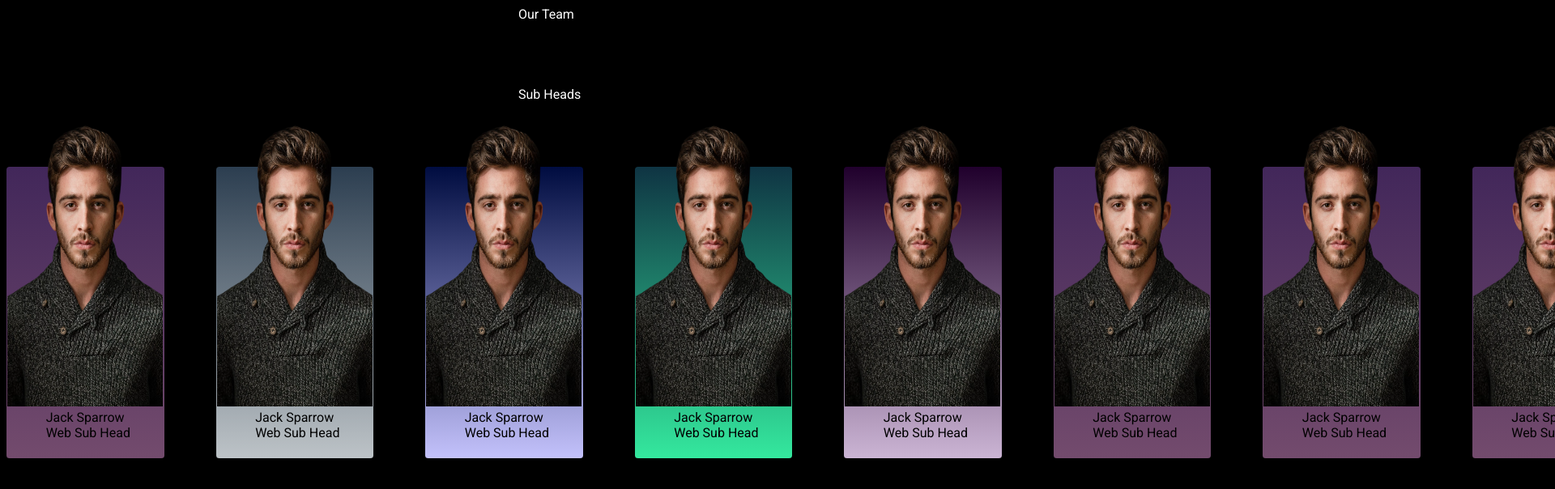
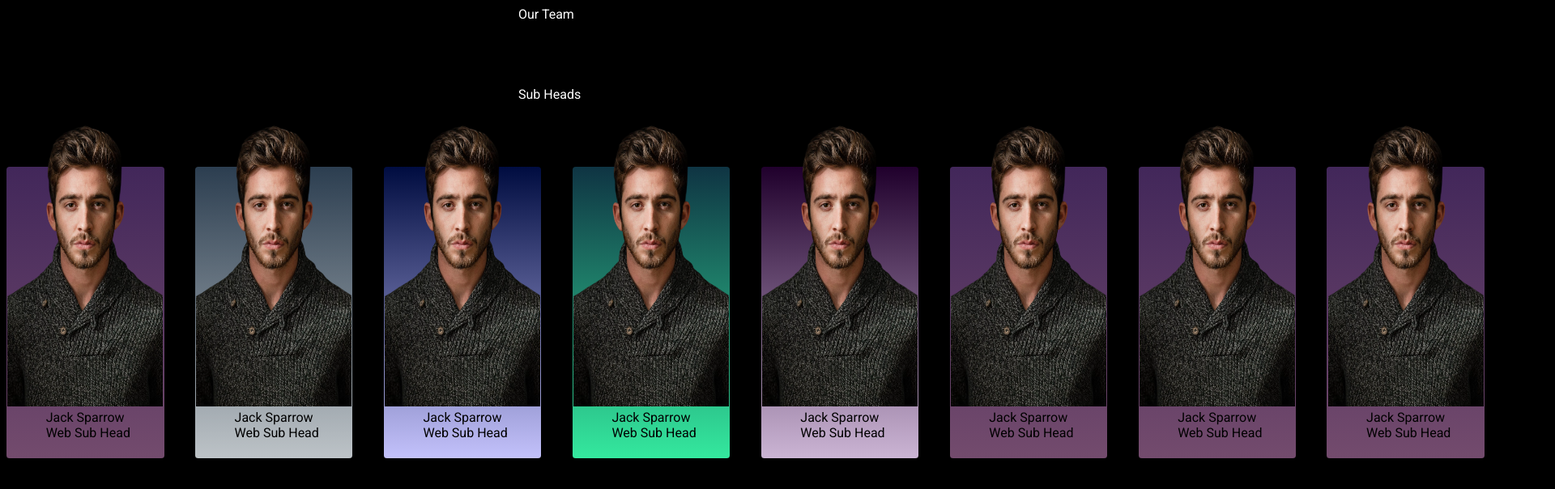
Before and after one commit to Tridesh/team-page, a Next.js app: page /page in a window 1280 px wide. Shown: the top 604 px of the page at 81% size, 1920 px wide, since content can reach past the window. Built offline with nearby package versions, Linux system fonts and the light colour scheme.

Commit message:
small update

```diff
--- a/pages/style.css
+++ b/pages/style.css
@@ -641,7 +641,7 @@ body {
     background: linear-gradient(#42275a, #734b6d);
     width: 18vw;
     height: 45vh;
-    margin-right: 5vw;
+    margin-right: 3vw;
     border-radius: .3vw;
 }
 #card2 {
@@ -683,7 +683,17 @@ body {
     display: flex;
     flex-direction: row;
     justify-content: space-evenly;
-
+    animation: text 2s ease;
+    position: absolute;
+    margin-left: 1.5vw;
+}
+@keyframes text {
+    0% {
+        top: 100%;
+    }
+    100% {
+        top: 0%;
+    }
 }
 .card:hover .links {
     visibility: visible;
```
